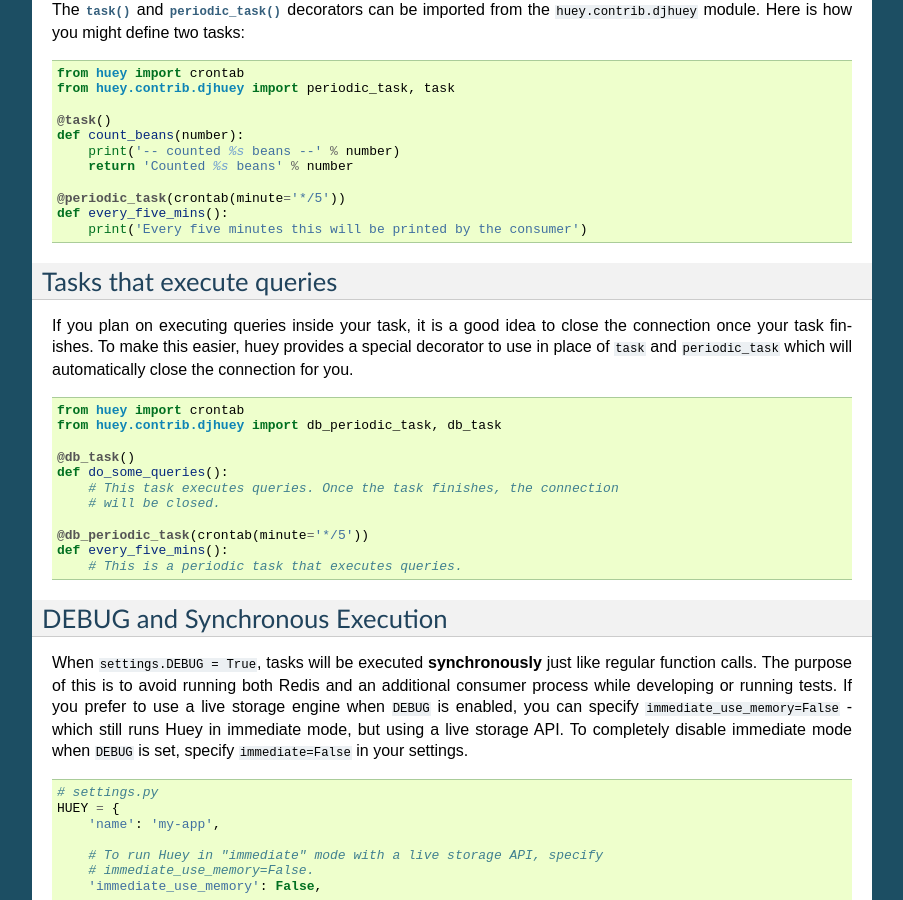
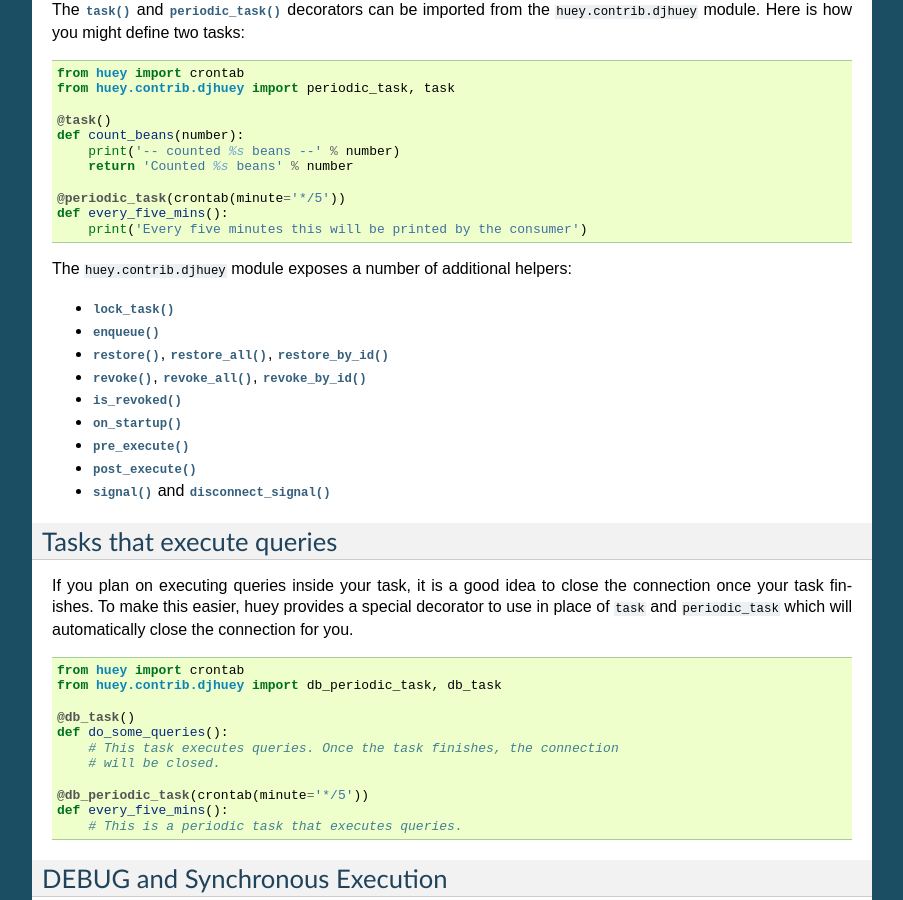
Before and after one commit to coleifer/huey, a Sphinx documentation site: the page built from docs/django.rst, in a window 1280 px wide and 900 px high, scrolled down 2764 px. Shown: the whole window, without its empty margins (198-1101 px from the left). Built offline with Sphinx 7.4.7, drawn with Linux system fonts in a browser that asks for light colours.

Commit message:
Document additional helpers exposed by djhuey.

```diff
--- a/docs/django.rst
+++ b/docs/django.rst
@@ -194,6 +194,17 @@
     def every_five_mins():
         print('Every five minutes this will be printed by the consumer')
 
+The ``huey.contrib.djhuey`` module exposes a number of additional helpers:
+
+* :py:meth:`~Huey.lock_task`
+* :py:meth:`~Huey.enqueue`
+* :py:meth:`~Huey.restore`, :py:meth:`~Huey.restore_all`, :py:meth:`~Huey.restore_by_id`
+* :py:meth:`~Huey.revoke`, :py:meth:`~Huey.revoke_all`, :py:meth:`~Huey.revoke_by_id`
+* :py:meth:`~Huey.is_revoked`
+* :py:meth:`~Huey.on_startup`
+* :py:meth:`~Huey.pre_execute`
+* :py:meth:`~Huey.post_execute`
+* :py:meth:`~Huey.signal` and :py:meth:`~Huey.disconnect_signal`
 
 Tasks that execute queries
 ^^^^^^^^^^^^^^^^^^^^^^^^^^
```
